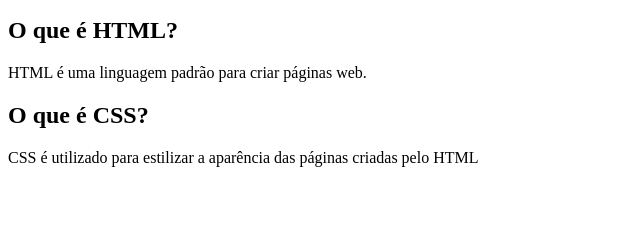
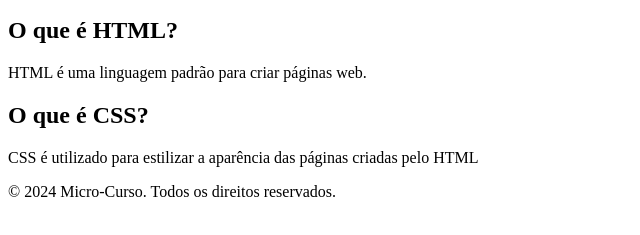
Before and after one commit to HiudySkibid/Jac-o, a plain HTML site: page index.html in a window 1280 px wide. Shown: the part 101-336 px from the top of the page, without its empty margins (0-640 px from the left). Drawn offline with Linux system fonts and the light colour scheme.

Commit message:
kKKKKKKKKKKKKKKKKKKKKKKKKKKKKKKKKKKKKKKKKKKKKKKKKKKKKKKKKKKKKKKKKKKKKKKKKKKKKKKKKKKKKKK

```diff
--- a/index.html
+++ b/index.html
@@ -19,17 +19,11 @@
 <section>
 <h2>O que é CSS?</h2>
 <p>CSS é utilizado para estilizar a aparência das páginas criadas pelo HTML</p>
-
-
-
-
-
-
-
-
-
 </section>
 </main>
+<footer>
+  <p>&copy; 2024 Micro-Curso. Todos os direitos reservados.</p>
+</footer>
 
 
 </body>
```
